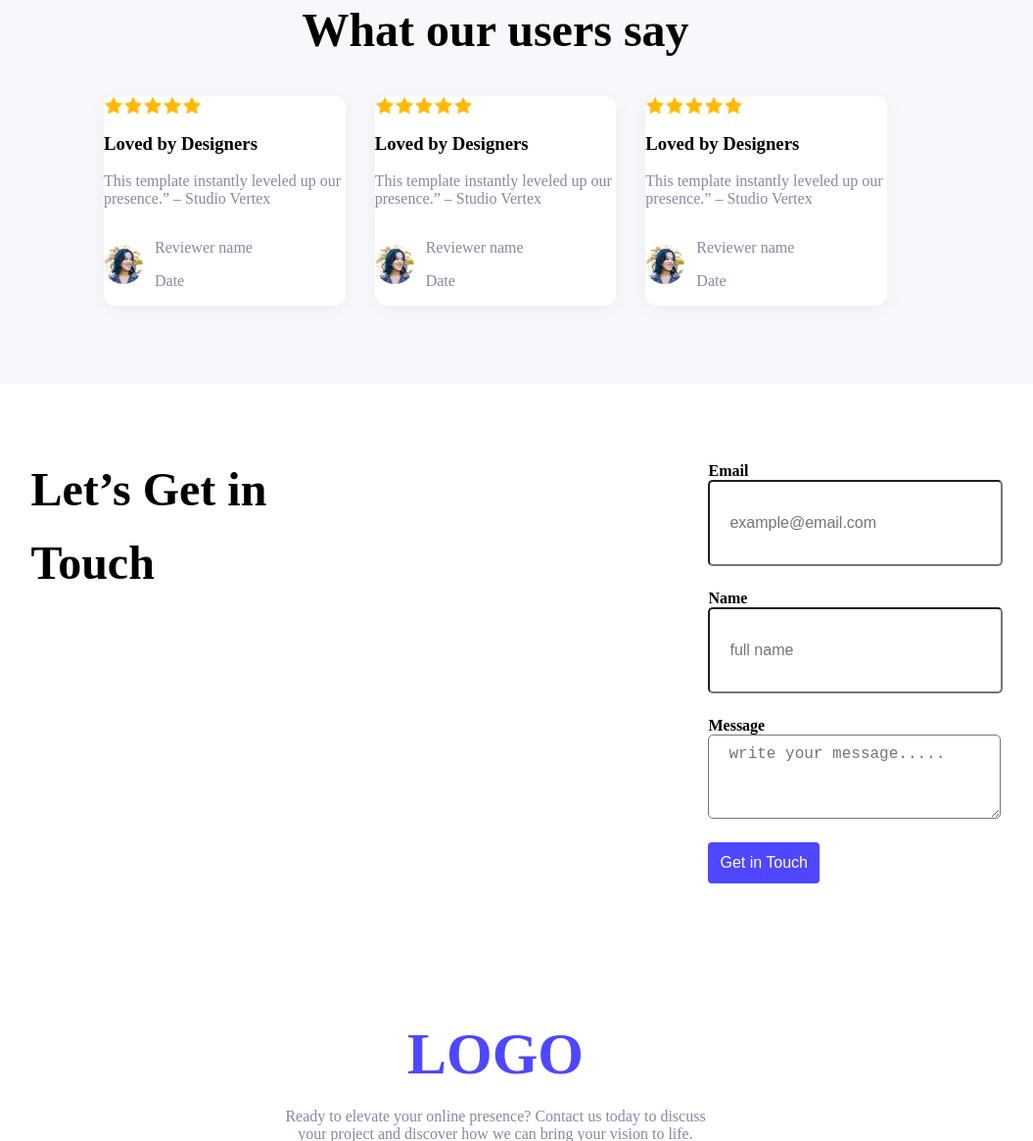
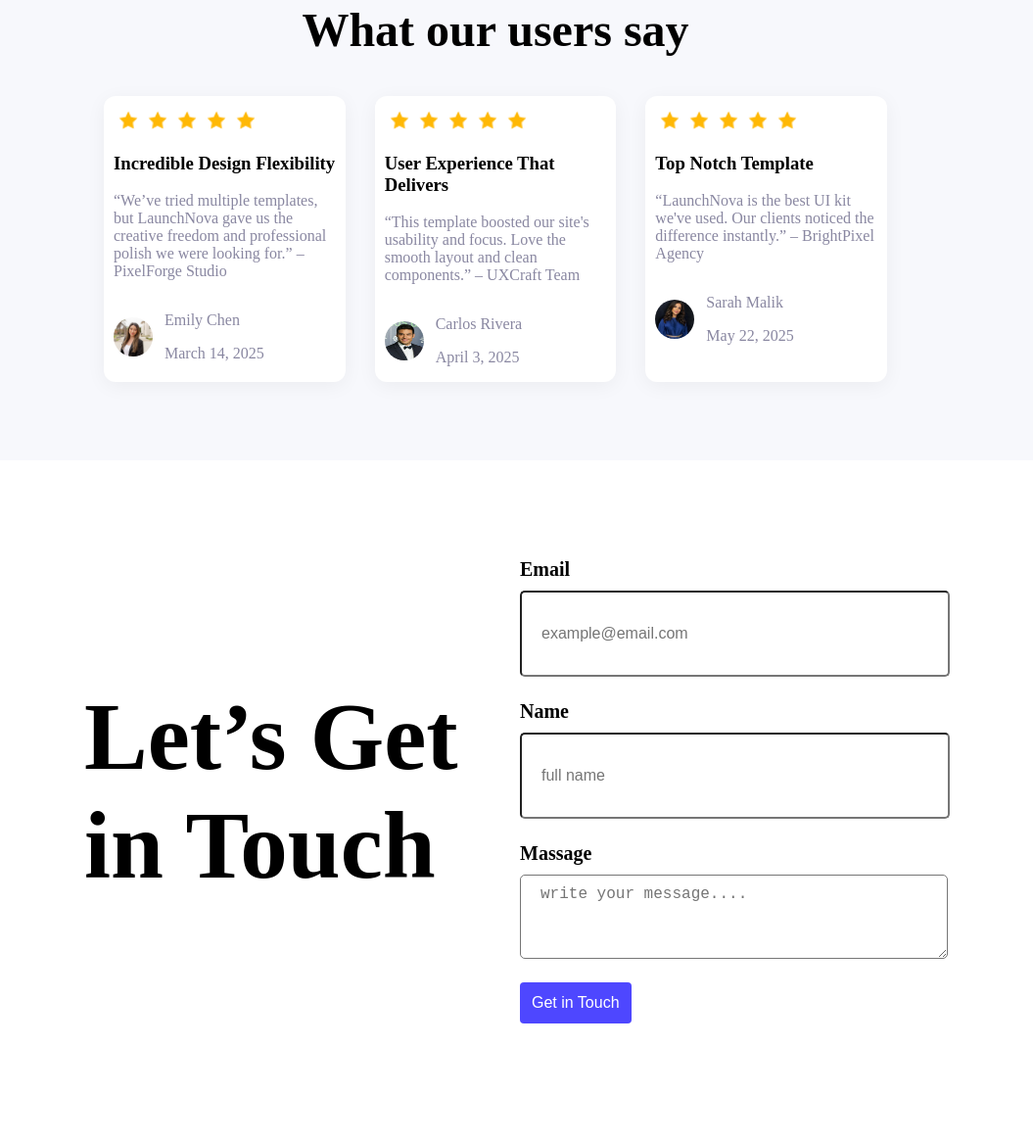
Before and after one commit to muhsinabdullah/PH-Assignment-1-New, a plain HTML site: page index.html in a window 1280 px wide. Shown: the part 1635-2800 px from the top of the page at 98% size, without its empty margins (134-1189 px from the left). Drawn offline with Linux system fonts and the light colour scheme.

Commit message:
some upgradation & final check completed

```diff
--- a/index.html
+++ b/index.html
@@ -4,7 +4,7 @@
 <head>
     <meta charset="UTF-8">
     <meta name="viewport" content="width=device-width, initial-scale=1.0">
-    <title>Landing Launchpad</title>
+    <title>LaunchNova</title>
     <link rel="preconnect" href="https://fonts.googleapis.com">
     <link rel="preconnect" href="https://fonts.gstatic.com" crossorigin>
     <link
@@ -17,7 +17,7 @@
     <header>
         <div class="banner">
             <nav>
-                <h2 class="nav-title">LOGO</h2>
+                <h2 class="nav-title">LaunchNova</h2>
                 <button class="action-btn">Sign Up</button>
             </nav>
             <div class="content-center">
@@ -94,20 +94,21 @@
                         </div>
                         <div class="review">
                             <h3>
-                            Loved by Designers
+                                Incredible Design Flexibility
                             </h3>
                             <p class="text-description">
-                            This template instantly leveled up our presence.” – Studio Vertex
+                                “We’ve tried multiple templates, but LaunchNova gave us the creative freedom and
+                                professional polish we were looking for.” – PixelForge Studio
                             </p>
                         </div>
                         <div class="reviewer-info">
-                            <img src="./Assets/avatar.png" alt="" class="reviewer-img">
+                            <img src="./Assets/avatar-1.png" alt="" class="reviewer-img">
                             <div>
                                 <p class="text-description">
-                                    Reviewer name
+                                    Emily Chen
                                 </p>
                                 <p class="text-description">
-                                    Date
+                                    March 14, 2025
                                 </p>
                             </div>
                         </div>
@@ -122,20 +123,21 @@
                         </div>
                         <div class="review">
                             <h3>
-                            Loved by Designers
+                                User Experience That Delivers
                             </h3>
                             <p class="text-description">
-                            This template instantly leveled up our presence.” – Studio Vertex
+                                “This template boosted our site's usability and focus. Love the smooth layout and clean
+                                components.” – UXCraft Team
                             </p>
                         </div>
                         <div class="reviewer-info">
-                            <img src="./Assets/avatar.png" alt="" class="reviewer-img">
+                            <img src="./Assets/avatar-2.jpg" alt="" class="reviewer-img">
                             <div>
                                 <p class="text-description">
-                                    Reviewer name
+                                    Carlos Rivera
                                 </p>
                                 <p class="text-description">
-                                    Date
+                                    April 3, 2025
                                 </p>
                             </div>
                         </div>
@@ -150,20 +152,21 @@
                         </div>
                         <div class="review">
                             <h3>
-                            Loved by Designers
+                                Top Notch Template
                             </h3>
                             <p class="text-description">
-                            This template instantly leveled up our presence.” – Studio Vertex
+                                “LaunchNova is the best UI kit we've used. Our clients noticed the difference
+                                instantly.” – BrightPixel Agency
                             </p>
                         </div>
                         <div class="reviewer-info">
-                            <img src="./Assets/avatar.png" alt="" class="reviewer-img">
+                            <img src="./Assets/avatar-3.png" alt="" class="reviewer-img">
                             <div>
                                 <p class="text-description">
-                                    Reviewer name
+                                    Sarah Malik
                                 </p>
                                 <p class="text-description">
-                                    Date
+                                    May 22, 2025
                                 </p>
                             </div>
                         </div>
@@ -173,41 +176,33 @@
         </section>
 
         <section class="newsletter-section">
-            <div class="newsletter-section-title">
-                <h2 class="heading-bold">
-                    Let’s Get in
-                </h2>
-                <h2 class="heading-bold">
-                    Touch
-                </h2>
+            <div class="newsletter-section-column">
+                <h3 class="newsletter-section-title">
+                    Let’s Get in Touch
+                </h3>
             </div>
-            <div>
-                <form action="" class="contact-form">
-
+            <div class="newsletter-section-column">
+                <form action="">
                     <label for="email">Email</label>
-                    <input type="email" name="" id="" placeholder="example@email.com">
-
-
+                    <input type="email" name="your email address" id="" placeholder="example@email.com">
                     <label for="name">Name</label>
-                    <input type="text" placeholder="full name">
-
-                    <label for="message">Message</label>
-                    <textarea name="" id="textarea" placeholder="write your message....."></textarea>
-
+                    <input type="text" name="your name" id="" placeholder="full name">
+                    <label for="message">Massage</label>
+                    <textarea name="" id="" cols="30" rows="10" placeholder="write your message...."></textarea>
                     <button class="action-btn">Get in Touch</button>
                 </form>
             </div>
+
         </section>
     </main>
 
     <footer class="site-footer">
         <div class="footer-content">
-            <h2 class="heading-bold footer-title">LOGO</h2>
+            <h2 class="heading-bold footer-title">LaunchNova</h2>
             <p class="footer-text text-description">
-                Ready to elevate your online presence? Contact us today to discuss
-                <br>
-                your project and discover how we can
-                bring your vision to life.
+                Elevate your digital presence with LaunchNova — a sleek, dark UI template tailored for modern Webflow
+                agencies. <br> Effortless to customize, mobile-friendly, and conversion-optimized, <br> it's the perfect
+                launchpad for your next big idea.
             </p>
             <nav class="footer-nav">
                 <ul>
--- a/style.css
+++ b/style.css
@@ -96,7 +96,7 @@ main{
 .productive-section{
     padding: 40px 15px;
     text-align: center;
-    background-color: #87CEFA;
+    background-color: rgba(78, 71, 255, 0.1);
     border-radius: 10px;
     margin-bottom: 40px;
 }
@@ -137,19 +137,23 @@ main{
 }
 .stars{
     display: flex;
-    align-items: flex-start;
+    margin-left: 10px;
+    margin-top: 10px;
 }
 .star-img{
     width: 20px;
     height: auto;
+    margin: 5px;
 }
 .review{
     margin-top: 5px;
+    margin: 10px;
 }
 .reviewer-info{
     display: flex;
     align-items: center;
     gap: 12px;
+    margin-left: 10px;
 }
 
 .reviewer-img{
@@ -159,29 +163,26 @@ main{
 }
 /* Newsletter Section */
 .newsletter-section{
-    padding: 80px 20px;
-    text-align: center;
-    background-color: white;
+    padding: 100px 150px;
     display: flex;
+    gap: 50px;
+    align-items: center;
     justify-content: space-around;
-    gap: 300px;
 }
 
+.newsletter-section-column{
+    width: 70%;
+}
 .newsletter-section-title{
-    text-align: left;
-}
-.contact-form{
-    margin: 0 auto;
-    text-align: left;
-}
-
-.contact-form label{
-    margin-top: 20px;
-    margin-bottom: 8px;
+    font-size: 97px;
     font-weight: bold;
 }
 
-.contact-form input, .contact-form textarea{
+.newsletter-section label{
+    font-size: 20px;
+    font-weight: bold;
+}
+.newsletter-section input[type="text"], .newsletter-section input[type="email"], .newsletter-section textarea{
     height: 64px;
     border-radius: 5px;
     background-color: white;
@@ -190,6 +191,7 @@ main{
     padding: 10px 20px;
     margin-bottom: 24px;
     font-size: 16px;
+    margin-top: 10px;
 }
 
 /* footer styles */
@@ -226,5 +228,5 @@ footer nav ul li{
 
 footer nav ul a{
     text-decoration: none;
-    font-size: 20px;
+    font-size: 15px;
 }
```
Also changed, not shown: Assets/avatar-1.png (added), Assets/avatar-2.jpg (added), Assets/avatar-3.png (added). Lines whose indentation alone changed are shown as unchanged.
